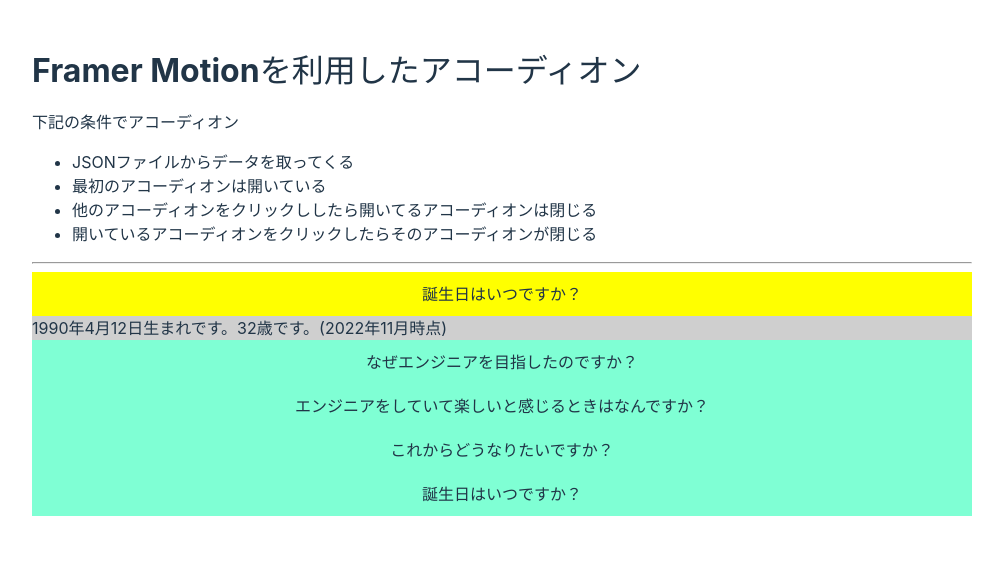
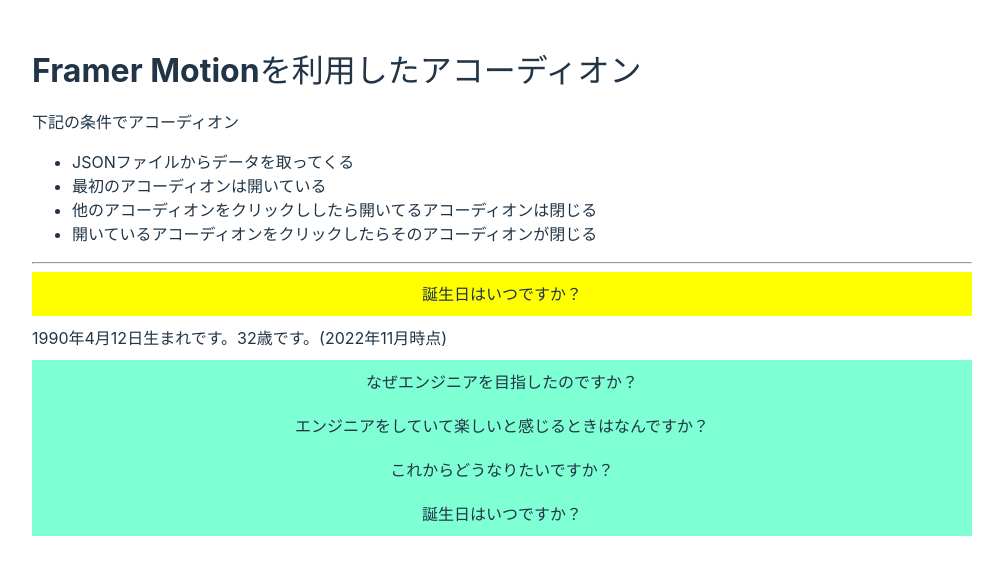
Before and after one commit to kirikirimai/react-multi-accordion, a React (Vite) app: page / in a window 1280 px wide. Shown: the top 574 px of the page, without its empty margins (138-1141 px from the left). Built offline with nearby package versions, Linux system fonts and the light colour scheme.

Commit message:
App css chenge

```diff
--- a/src/App.css
+++ b/src/App.css
@@ -54,7 +54,10 @@
 .accBlock__body{
   height: 0;
   overflow: hidden;
-  background-color: #cfcfcf;
+}
+
+.accBlock__body .inner{
+  padding: 10px 0;
 }
 
 .accBlock__body.isOpend{
--- a/src/App.jsx
+++ b/src/App.jsx
@@ -50,18 +50,15 @@ function App() {
           return (
             <div key={index}>
               <div onClick={()=> onClickHandler(index)} className={`${"accBlock__btn"} ${openList[index]? "isClicked" :""}`}>{faq.question}</div>
-              <div className={`${"accBlock__body"} ${openList[index]? "isOpend" :""}`}>
+              <motion.div key="accordion" animate={{height:openList[index] ? "100%": "0"}} transition={0.3} className={`${"accBlock__body"} ${openList[index]? "isOpend" :""}`}>
+                <div className="inner">
                 {faq.answer}
-              </div>
+                </div>
+              </motion.div>
             </div>
           )
         })}
-        {/* <div className="accBlock__btn">
-          アコーディオンタイトル
-        </div>
-        <div className="accBlock__body">
-          <p>アコーディオンの内容</p>
-        </div> */}
+
       </div>
     </div>
   )
```
